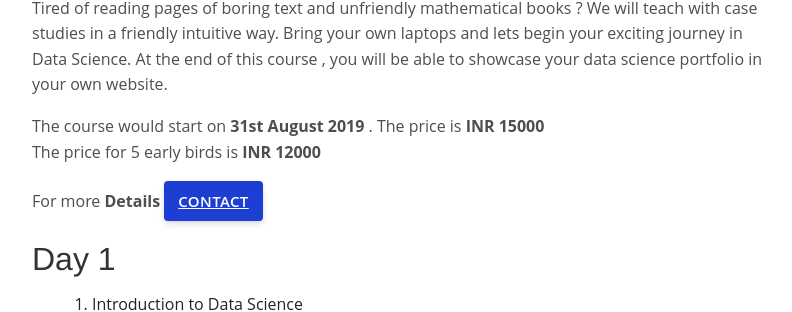
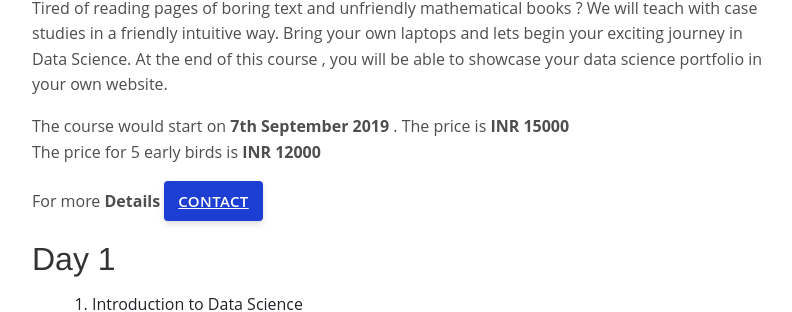
Before and after one commit to knowledgefoundation/knowledgefoundation.github.io, a Jekyll site: the page built from _courses/business-analytics.md, in a window 1280 px wide and 900 px high, scrolled down 411 px. Shown: the part 145-457 px from the top of the window, without its empty margins (48-840 px from the left). Built offline with Jekyll 4.4.1, drawn with Linux system fonts in a browser that asks for light colours.

Commit message:
Business Analytics Page Changed

```diff
--- a/_courses/business-analytics.md
+++ b/_courses/business-analytics.md
@@ -7,7 +7,7 @@ How do you navigate this digital world with the huge amount of information prese
 
 Tired of reading pages of boring text and unfriendly mathematical books ? We will teach with case studies in a friendly intuitive way. Bring your own laptops and lets begin your exciting journey in Data Science. At the end of this course , you will be able to showcase your data science portfolio in your own website.
 
-The course would start on **31st August 2019** . The price is **INR 15000**
+The course would start on **7th September 2019** . The price is **INR 15000**
 The price for 5 early birds is **INR 12000**
 
 
```
